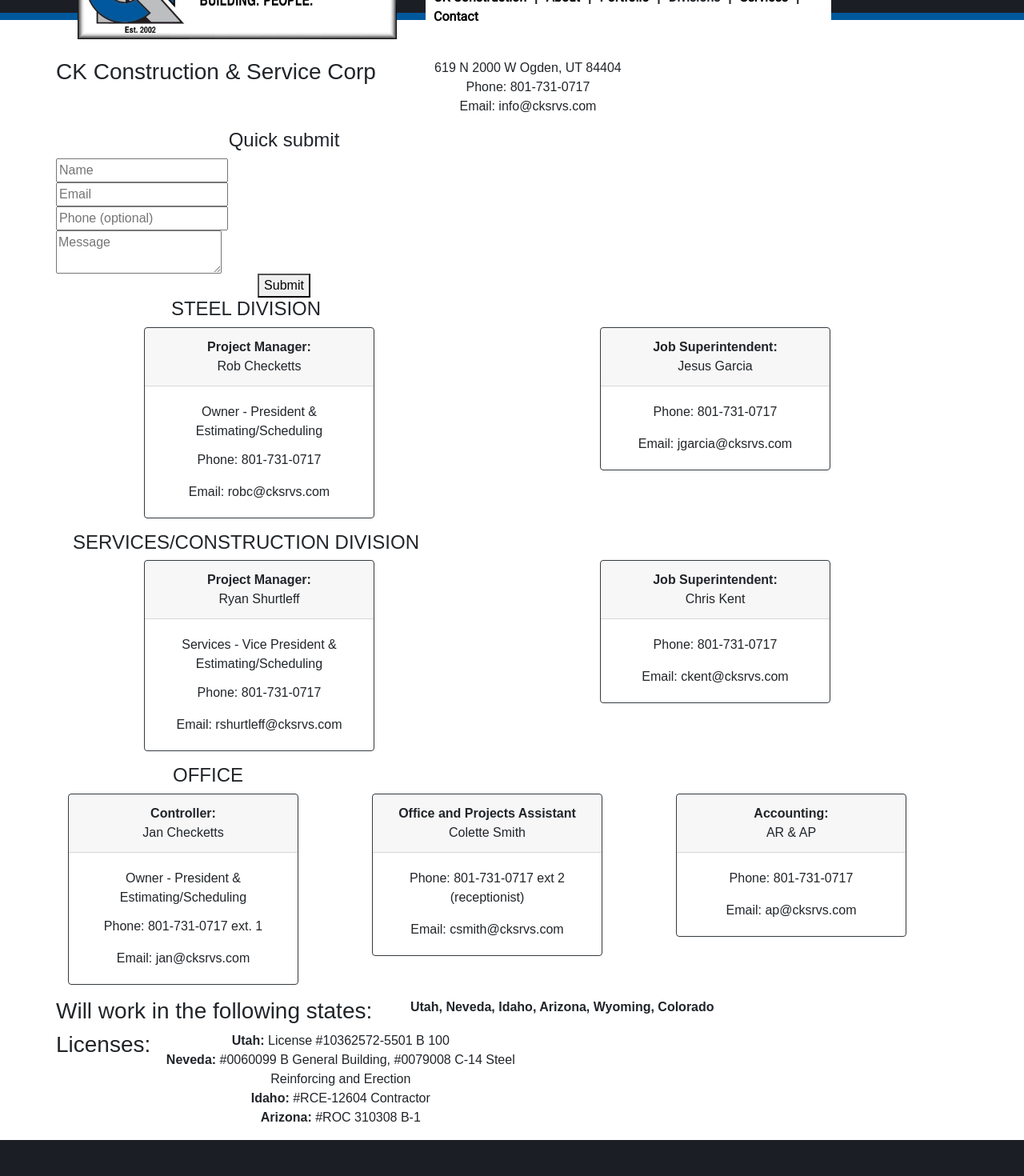
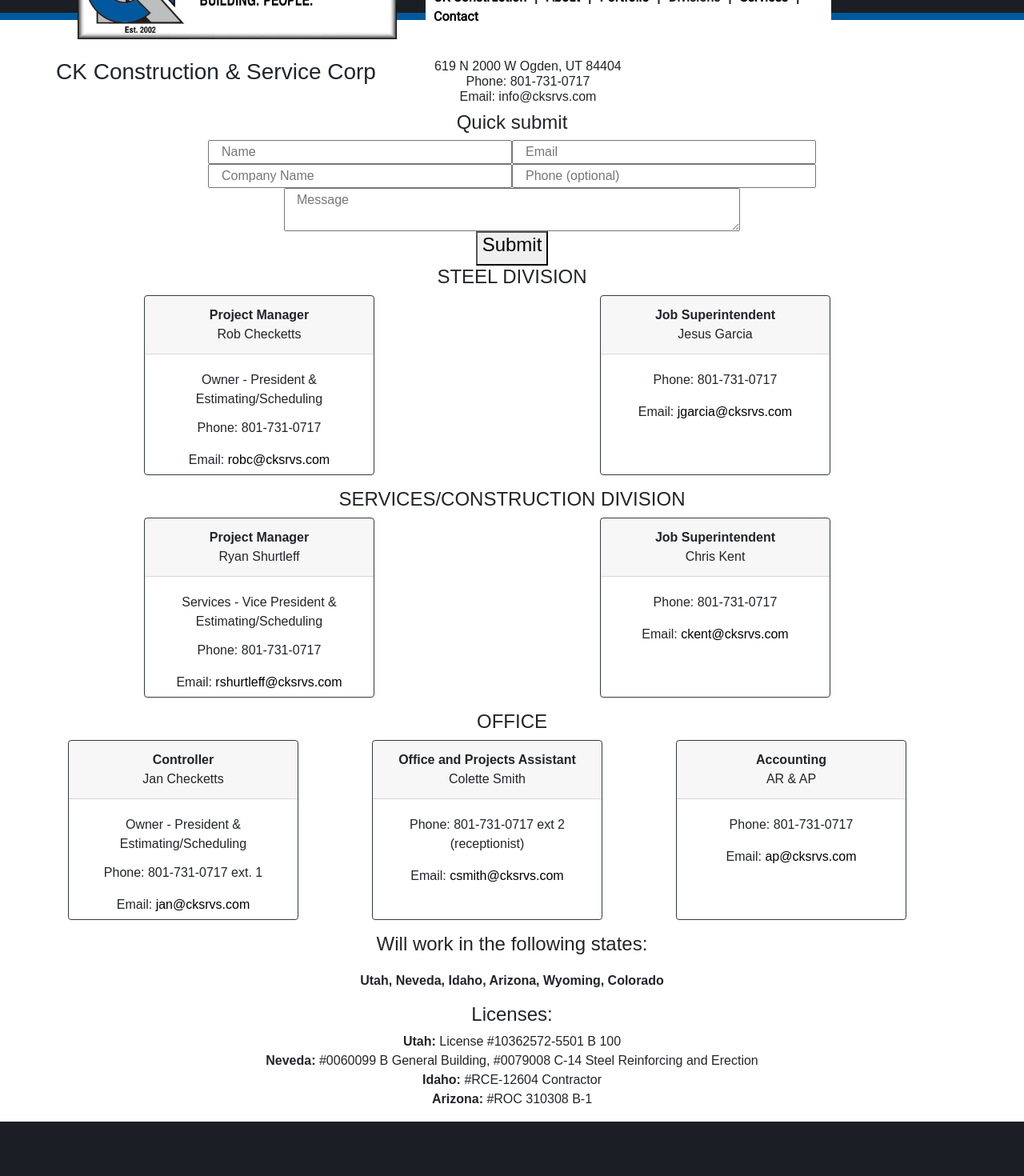
Before and after one commit to andre2656/CK_Construction, a React (Create React App) app in the folder client/: page /Contact in a window 1280 px wide. Shown: the part 100-1570 px from the top of the page at 80% size. Built offline with nearby package versions, Linux system fonts and the light colour scheme; the HTML template or start-up script is replaced by a standard one.

Commit message:
Formatted the contact page

```diff
--- a/client/src/index.css
+++ b/client/src/index.css
@@ -105,3 +105,6 @@
     background-size: 100% 200px;
     margin-bottom: -6px;
 }
+.card-body{
+    height: 150px;
+}
--- a/client/src/pages/Contact.js
+++ b/client/src/pages/Contact.js
@@ -59,58 +59,63 @@
                 <br />
                 <br />
                 <div className='row'>
-                    <h3>CK Construction & Service Corp	</h3> <br />
+                    <h3 id= 'titleContact'>CK Construction & Service Corp	</h3>
 
-                    <p className='col-md-4'>619 N 2000 W  Ogden, UT  84404 <br />
+                    <h6 className='col-md-4'>619 N 2000 W  Ogden, UT  84404 <br />
                         Phone: 801-731-0717<br />
                         Email: info@cksrvs.com<br />
-                    </p>
+                    </h6>
                 </div>
                 <div className='row'>
-                    <div className='col-md-6'>
+                    <div className='col-md-12'>
                         <form>
-                            <h4>Quick submit</h4>
+                            <h4 id='titleContact'>Quick submit</h4>
                             <div className='row'>
-                                <input name='Name' type='text' placeholder='Name' onChange={this.nameOnChange} />
+                                <div className='col-md-2'></div>
+                                <input className='col-md-4' name='Name' type='text' placeholder='Name' onChange={this.nameOnChange} />
+                                <input className='col-md-4' name='Email' type='email' placeholder='Email' onChange={this.emailOnChange} />
+                                <div className='col-md-2'></div>
                             </div>
                             <div className='row'>
-                                <input name='Email' type='email' placeholder='Email' onChange={this.emailOnChange} />
+                                <div className='col-md-2'></div>
+                                <input className='col-md-4' name='Name' type='text' placeholder='Company Name' onChange={this.nameOnChange} />
+                                <input className='col-md-4' name='Phone' type='number' placeholder='Phone (optional)' onChange={this.phoneOnChange} />
+                                <div className='col-md-2'></div>
                             </div>
                             <div className='row'>
-                                <input name='Phone' type='number' placeholder='Phone (optional)' onChange={this.phoneOnChange} />
+                                <div className='col-md-3'></div>
+                                <textarea className='col-md-6' name='Message' type='text' placeholder='Message' onChange={this.messageOnChange} />
+                                <div className='col-md-3'></div>
                             </div>
-                            <div className='row'>
-                                <textarea name='Message' type='text' placeholder='Message' onChange={this.messageOnChange} />
-                            </div>
-                            <button type='submit' onClick={this.handleSubmit}>Submit</button>
+                            <button type='submit' onClick={this.handleSubmit}><h4>Submit</h4></button>
                         </form>
                     </div>
                 </div>
 
                 <div className='row'>
-                    <div className='col-md-5'>
-                        <h4>STEEL DIVISION</h4>
+                    <div className='col-md-12'>
+                        <h4 id='titleContact'>STEEL DIVISION</h4>
                     </div>
                 </div>
                 <div className='row'>
                     <div className='col-md-1'></div>
                     <div className='col-md-4'>
                         <div className="card border-dark mb-3" style={{ maxWidth: '18rem' }}>
-                            <div className="card-header"><strong>Project Manager:</strong><br /> Rob Checketts</div>
+                            <div className="card-header"><strong>Project Manager</strong><br /> Rob Checketts</div>
                             <div className="card-body">
                                 <p className="card-title">Owner - President & Estimating/Scheduling</p>
                                 <p className="card-text">Phone: 801-731-0717</p>
-                                <p className="card-text">Email: robc@cksrvs.com</p>
+                                <p className="card-text" >Email: <a href='mailto:robc@cksrvs.com'>robc@cksrvs.com</a></p>
                             </div>
                         </div>
                     </div>
                     <div className='col-md-2'></div>
                     <div className='col-md-4'>
                         <div className="card border-dark mb-3" style={{ maxWidth: '18rem' }}>
-                            <div className="card-header"><strong>Job Superintendent:</strong><br /> Jesus Garcia</div>
+                            <div className="card-header"><strong>Job Superintendent</strong><br /> Jesus Garcia</div>
                             <div className="card-body">
                                 <p className="card-text">Phone: 801-731-0717</p>
-                                <p className="card-text">Email: jgarcia@cksrvs.com</p>
+                                <p className="card-text" >Email: <a href='mailto:jgarcia@cksrvs.com'>jgarcia@cksrvs.com</a></p>
                             </div>
                         </div>
                     </div>
@@ -118,47 +123,47 @@
                 </div>
 
                 <div className='row'>
-                    <div className='col-md-5'>
-                        <h4> SERVICES/CONSTRUCTION DIVISION	</h4>
+                    <div className='col-md-12'>
+                        <h4 id='titleContact'> SERVICES/CONSTRUCTION DIVISION	</h4>
                     </div>
                 </div>
                 <div className='row'>
                     <div className='col-md-1'></div>
                     <div className='col-md-4'>
                         <div className="card border-dark mb-3" style={{ maxWidth: '18rem' }}>
-                            <div className="card-header"><strong>Project Manager:</strong><br /> Ryan Shurtleff</div>
+                            <div className="card-header"><strong>Project Manager</strong><br /> Ryan Shurtleff</div>
                             <div className="card-body">
                                 <p className="card-title">Services - Vice President & Estimating/Scheduling</p>
                                 <p className="card-text">Phone: 801-731-0717</p>
-                                <p className="card-text">Email: rshurtleff@cksrvs.com</p>
+                                <p className="card-text" >Email: <a href='mailto:rshurtleff@cksrvs.com'>rshurtleff@cksrvs.com</a></p>
                             </div>
                         </div>
                     </div>
                     <div className='col-md-2'></div>
                     <div className='col-md-4'>
                         <div className="card border-dark mb-3" style={{ maxWidth: '18rem' }}>
-                            <div className="card-header"><strong>Job Superintendent:</strong><br /> Chris Kent</div>
+                            <div className="card-header"><strong>Job Superintendent</strong><br /> Chris Kent</div>
                             <div className="card-body">
                                 <p className="card-text" type='number'>Phone: 801-731-0717</p>
-                                <p className="card-text" type='email'>Email: ckent@cksrvs.com</p>
+                                <p className="card-text" type='email' >Email: <a href='mailto:ckent@cksrvs.com'>ckent@cksrvs.com</a></p>
                             </div>
                         </div>
                     </div>
                     <div className='col-md-1'></div>
                 </div>
                 <div className='row'>
-                    <div className='col-md-4'>
-                        <h4>OFFICE</h4>
+                    <div className='col-md-12'>
+                        <h4 id='titleContact'>OFFICE</h4>
                     </div>
                 </div>
                 <div className='row'>
                     <div className='col-md-4'>
                         <div className="card border-dark mb-3" style={{ maxWidth: '18rem' }}>
-                            <div className="card-header"><strong>Controller:</strong><br /> Jan Checketts</div>
+                            <div className="card-header"><strong>Controller</strong><br /> Jan Checketts</div>
                             <div className="card-body">
                                 <p className="card-title">Owner - President & Estimating/Scheduling</p>
                                 <p className="card-text">Phone: 801-731-0717 ext. 1</p>
-                                <p className="card-text">Email: jan@cksrvs.com </p>
+                                <p className="card-text" >Email: <a href='mailto:jan@cksrvs.com'>jan@cksrvs.com</a> </p>
                             </div>
                         </div>
                     </div>
@@ -167,30 +172,34 @@
                             <div className="card-header"><strong>Office and Projects Assistant</strong> <br /> Colette Smith</div>
                             <div className="card-body">
                                 <p className="card-text">Phone: 801-731-0717 ext 2 (receptionist)</p>
-                                <p className="card-text">Email: csmith@cksrvs.com </p>
+                                <p className="card-text" >Email: <a href='mailto:csmith@cksrvs.com'>csmith@cksrvs.com</a> </p>
                             </div>
                         </div>
                     </div>
                     <div className='col-md-4'>
                         <div className="card border-dark mb-3" style={{ maxWidth: '18rem' }}>
-                            <div className="card-header"> <strong>Accounting:</strong><br /> AR & AP</div>
+                            <div className="card-header"> <strong>Accounting</strong><br /> AR & AP</div>
                             <div className="card-body">
                                 <p className="card-text">Phone: 801-731-0717</p>
-                                <p className="card-text">Email: ap@cksrvs.com</p>
+                                <p className="card-text" >Email: <a href='mailto:ap@cksrvs.com'>ap@cksrvs.com</a></p>
                             </div>
                         </div>
                     </div>
                 </div>
 
                 <div className= 'row'>
-                    <h3>Will work in the following states:</h3> <br/>
-                    <p className= 'col-md-5'>
+                    <h4 className='col-md-12'>Will work in the following states:</h4> <br/> <br/>
+                </div>
+                <div className='row'>
+                    <p className= 'col-md-12'>
                         <strong>Utah, Neveda, Idaho, Arizona, Wyoming, Colorado</strong>
                     </p>
                 </div>
                <div className= 'row'>
-                    <h3>Licenses:</h3>
-                    <p className="col-md-5">
+                    <h4 className= 'col-md-12'>Licenses:</h4>
+                </div>
+                <div className= 'row'>
+                    <p className="col-md-12">
                         <strong>Utah:</strong> License #10362572-5501 B 100	<br />
                         <strong>Neveda:</strong> #0060099 B General Building, #0079008 C-14 Steel Reinforcing and Erection	<br />
                         <strong>Idaho:</strong> #RCE-12604 Contractor<br />
```
